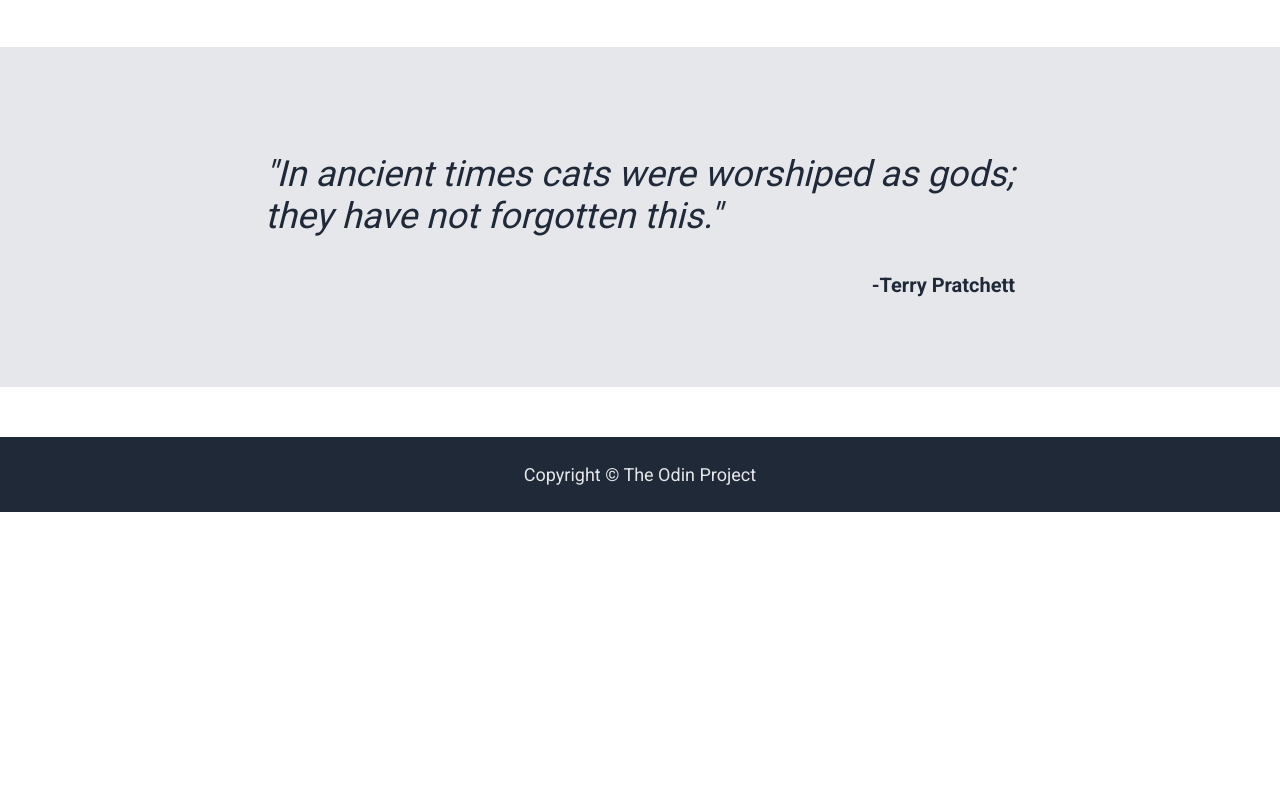
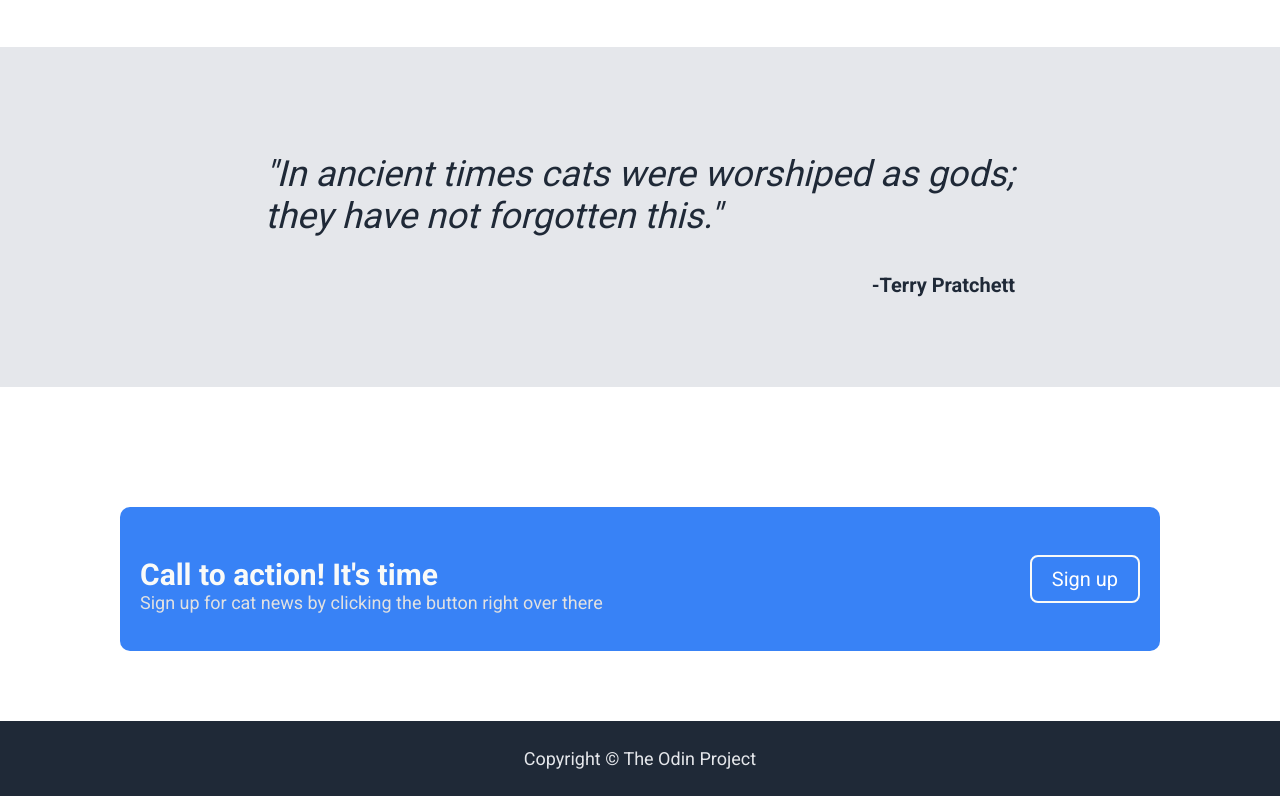
Before and after one commit to Vladr-mir/landing-page-basic, a plain HTML site: page index.html in a window 1280 px wide. Shown: the part 996-1792 px from the top of the page. Before the commit the page ends 1508 px from the top, so only its background shows below. Drawn offline with Linux system fonts and the light colour scheme.

Commit message:
added sign up message and styles

```diff
--- a/index.html
+++ b/index.html
@@ -67,7 +67,12 @@
     </div>
 
     <!--Sign up!-->
-    <div>
+    <div class="sign-up">
+      <div class="text">
+        <p class="title">Call to action! It's time</p>
+        <p class="secondary">Sign up for cat news by clicking the button right over there</p>
+      </div>
+      <button>Sign up</button>
     </div>
 
     <!--Footer section-->
--- a/style.css
+++ b/style.css
@@ -10,7 +10,6 @@ body {
   min-height: 100vh;
   display: flex;
   flex-direction: column;
-  justify-content: center;
 }
 
 button {
@@ -168,7 +167,40 @@ a {
 }
 
 /*Sign up styles --------------------*/
+.sign-up {
+  background-color: #3882F6;
+  margin: 70px;
+  padding: 20px 20px;
+  /*height: 150px;*/
+  width: 1000px;
+  border-radius: 10px;
+  align-self: center;
+  display: flex;
+  justify-content: space-between;
+  align-items: center;
+}
 
+.sign-up button {
+  border: 2px solid #F9FAF8;
+}
+
+.sign-up .text {
+  margin-right: 10px;
+  display: flex;
+  flex-direction: column;
+
+}
+
+.sign-up .title {
+  color: #F9FAF8;
+  font-size: 30px;
+  margin-bottom: 0px;
+}
+
+.sign-up .secondary {
+  margin-top: 0px;
+  color: #e1e1e1;
+}
 
 /*Footer styles ---------------------*/
 footer {
```
